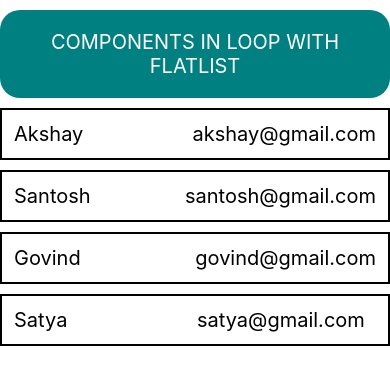
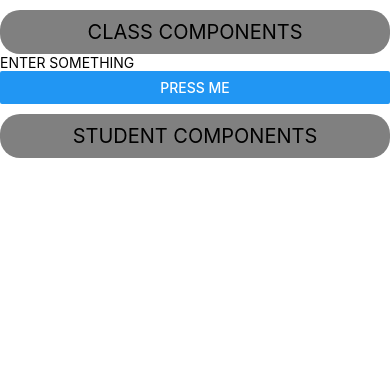
Before and after one commit to Mritunjay0001/React-Native, a React Native app: screen / in a window 390 px wide. Shown: the top 384 px of the page. Built offline with nearby package versions, Linux system fonts and the light colour scheme.

Commit message:
class components

```diff
--- a/App.js
+++ b/App.js
@@ -1,9 +1,10 @@
 
-import React, { useState } from 'react';
+import React, { useState,Component } from 'react';
 
 // import type {PropsWithChildren} from 'react';
-import {Button,Text,View,StyleSheet, TextInput, FlatList} from 'react-native';
+import {Button,Text,View,StyleSheet, TextInput, FlatList, SectionList} from 'react-native';
 import MyData from './components/MyData';
+import Student from './components/Student';
 
 
 // const name= "akshay";
@@ -15,225 +16,271 @@ import MyData from './components/MyData';
 // }
 
 
-function App() {
-  // const [name,setName]=useState("Akshay Chauhan")
-  // const [name,setName]=useState("")
-  // const [email,setEmail]=useState("")
-  // const [password,setPassword]=useState("")
-  // const [display, setDisplay]=useState(false);
+// function App() {
+//   // const [name,setName]=useState("Akshay Chauhan")
+//   // const [name,setName]=useState("")
+//   // const [email,setEmail]=useState("")
+//   // const [password,setPassword]=useState("")
+//   // const [display, setDisplay]=useState(false);
 
-  // const resetData = () =>{
-  //   setDisplay(false);
-  //   setEmail(false);
-  //   setName(false);
-  //   setPassword(false)
-  // }
+//   // const resetData = () =>{
+//   //   setDisplay(false);
+//   //   setEmail(false);
+//   //   setName(false);
+//   //   setPassword(false)
+//   // }
 
-  // function updateIt(){
-  //   setName("rajput")
-  // }
+//   // function updateIt(){
+//   //   setName("rajput")
+//   // }
 
-  const users= [
-    {
-      id:1,
-      name:"Akshay",
-      email:"akshay@gmail.com",
-    },
-    {
-      id:2,
-      name:"Santosh",
-      email:"santosh@gmail.com"
-    },
-    {
-      id:3,
-      name:"Govind",
-      email:"govind@gmail.com"
-    },
-    {
-      id:4,
-      name:"Satya",
-      email:"satya@gmail.com"
-    }
-  ]
+//   // const users= [
+//   //   {
+//   //     id:1,
+//   //     name:"Akshay",
+//   //     email:"akshay@gmail.com",
+//   //   },
+//   //   {
+//   //     id:2,
+//   //     name:"Santosh",
+//   //     email:"santosh@gmail.com"
+//   //   },
+//   //   {
+//   //     id:3,
+//   //     name:"Govind",
+//   //     email:"govind@gmail.com"
+//   //   },
+//   //   {
+//   //     id:4,
+//   //     name:"Satya",
+//   //     email:"satya@gmail.com"
+//   //   }
+//   // ]
 
-  return (
-//     <View>
-//       {/* this is the first thing ---------> */}
+//   // const users= [
+//   //   {
+//   //     id:1,
+//   //     name:"Akshay",
+//   //     emdata:["javascript","php","react","angular"]
+//   //   },
+//   //   {
+//   //     id:2,
+//   //     name:"Santosh",
+//   //     emdata:["C","php","C++","angular"]
+//   //   },
+//   //   {
+//   //     id:3,
+//   //     name:"Govind",
+//   //     edata:["Python","dsa","react","angular"]
+//   //   },
+//   //   {
+//   //     id:4,
+//   //     name:"Satya",
+//   //     data:["Native","php","react","comunication"]
+//   //   }
+//   // ]
+
+//   return (
+// //     <View>
+// //       {/* this is the first thing ---------> */}
 
 
-// {/* <Text style={{fontSize:30}}>akshay</Text>
-// <Text style={{fontSize:30}}>singh</Text>
-// <Text style={{fontSize:30}}>rajput</Text>
-// <Text style={{fontSize:30}}>aurangabad</Text>
-// <Button title='Click '></Button>  */}
+// // {/* <Text style={{fontSize:30}}>akshay</Text>
+// // <Text style={{fontSize:30}}>singh</Text>
+// // <Text style={{fontSize:30}}>rajput</Text>
+// // <Text style={{fontSize:30}}>aurangabad</Text>
+// // <Button title='Click '></Button>  */}
 
-//  {/* we can write html in view component and we can write js inside html------- */}
+// //  {/* we can write html in view component and we can write js inside html------- */}
 
-//  {/* <Text style={{fontSize:30}}>{name}</Text>
-//   <Text style={{fontSize:30}}>{age}</Text>
-//   <Text style={{fontSize:30}}>{email}</Text> */}
+// //  {/* <Text style={{fontSize:30}}>{name}</Text>
+// //   <Text style={{fontSize:30}}>{age}</Text>
+// //   <Text style={{fontSize:30}}>{email}</Text> */}
 
 
 
-//    {/* THIS IS HOW WE CAN USE MULTIPLE COMPONENTS  */}
+// //    {/* THIS IS HOW WE CAN USE MULTIPLE COMPONENTS  */}
 
-//    {/* <Text style={{fontSize:30}}>Components</Text>
-//    <Some/>
-//    <MyData/> */}
+// //    {/* <Text style={{fontSize:30}}>Components</Text>
+// //    <Some/>
+// //    <MyData/> */}
 
 
 
 
 
-//   </View>
+// //   </View>
 
-<View>
-   {/* ------WE ARE GOING TO ADD BUTTON AND ALL------- */}
+// <View>
+//    {/* ------WE ARE GOING TO ADD BUTTON AND ALL------- */}
 
-   {/* <Text style={{fontSize:30}}>Button and OnPress</Text>
-   <Button title='Press Me' onPress={pressCheck} color={'black'}></Button> */}
+//    {/* <Text style={{fontSize:30}}>Button and OnPress</Text>
+//    <Button title='Press Me' onPress={pressCheck} color={'black'}></Button> */}
 
- {/* ------------USSTATE IN NATIVE AND UPDATE IN ONPRESS---- */}
+//  {/* ------------USSTATE IN NATIVE AND UPDATE IN ONPRESS---- */}
 
- {/* <Text style={{fontSize:30}}>Update The Name</Text>
- <Text style={{fontSize:20}}>{name}</Text> */}
+//  {/* <Text style={{fontSize:30}}>Update The Name</Text>
+//  <Text style={{fontSize:20}}>{name}</Text> */}
 
- {/* -------this is how we can set name and update name with parameter--- */}
- {/* <Button title='press' onPress={()=>setName("Sonu")}></Button> */}
+//  {/* -------this is how we can set name and update name with parameter--- */}
+//  {/* <Button title='press' onPress={()=>setName("Sonu")}></Button> */}
 
- {/* -----------this is how wer can update date with function call---- */}
-{/* <Button title='press' onPress={updateIt}></Button> */}
+//  {/* -----------this is how wer can update date with function call---- */}
+// {/* <Button title='press' onPress={updateIt}></Button> */}
 
 
- {/* -------------PROPS and update IN NATIVE------ */}
+//  {/* -------------PROPS and update IN NATIVE------ */}
 
- {/* <Text style={{fontSize:30}}>Props In Native</Text>
- <Button title='update' onPress={()=>setName("sonu rajput")}></Button>
- <PropsData name={name}/> */}
+//  {/* <Text style={{fontSize:30}}>Props In Native</Text>
+//  <Button title='update' onPress={()=>setName("sonu rajput")}></Button>
+//  <PropsData name={name}/> */}
 
-  {/* -----------STYLING IN NATIVE------- */}
-               {/* Inline style */}
-  {/* <Text style={{fontSize:30, color:"red",marginTop:10, backgroundColor:"teal",padding:20,borderRadius:20, textAlign: 'center'}}>Styling In Native</Text> */}
+//   {/* -----------STYLING IN NATIVE------- */}
+//                {/* Inline style */}
+//   {/* <Text style={{fontSize:30, color:"red",marginTop:10, backgroundColor:"teal",padding:20,borderRadius:20, textAlign: 'center'}}>Styling In Native</Text> */}
 
-                 {/* Class components styling  */}
-    {/* <Text style={styles.textBox}>Wow </Text>        */}
+//                  {/* Class components styling  */}
+//     {/* <Text style={styles.textBox}>Wow </Text>        */}
 
 
 
-    {/* -------GET THE INPUT VALUE | HANDLING THE TEXT-------- */}
-    {/* <Text style={{fontSize:30, color:"white",marginTop:10, backgroundColor:"teal",padding:20,borderRadius:20, textAlign: 'center'}}>Get text input value</Text>
+//     {/* -------GET THE INPUT VALUE | HANDLING THE TEXT-------- */}
+//     {/* <Text style={{fontSize:30, color:"white",marginTop:10, backgroundColor:"teal",padding:20,borderRadius:20, textAlign: 'center'}}>Get text input value</Text>
 
-    <Text style={{fontSize:30, color:"red",marginTop:10, backgroundColor:"black",padding:20,borderRadius:20, textAlign: 'center'}}>Your Name IS : {name} </Text>
+//     <Text style={{fontSize:30, color:"red",marginTop:10, backgroundColor:"black",padding:20,borderRadius:20, textAlign: 'center'}}>Your Name IS : {name} </Text>
 
-    <TextInput
-    style={{fontSize:16, color:"blue", borderWidth:2,marginTop:10,}}
-    placeholder='Enter Your Input'
-    value={name}
-    onChangeText={(text)=>setName(text)}
-    />
-    <Button title='CLEAR NAME' onPress={()=>setName('')}/>
-                   */}
+//     <TextInput
+//     style={{fontSize:16, color:"blue", borderWidth:2,marginTop:10,}}
+//     placeholder='Enter Your Input'
+//     value={name}
+//     onChangeText={(text)=>setName(text)}
+//     />
+//     <Button title='CLEAR NAME' onPress={()=>setName('')}/>
+//                    */}
 
 
-            {/* ----------FORM IN NATIVE--------        */}
+//             {/* ----------FORM IN NATIVE--------        */}
 
-    {/* <Text style={{fontSize:30, color:"white",marginTop:10, backgroundColor:"teal",padding:20,borderRadius:20, textAlign: 'center'}}>Simple Form</Text>
-    <TextInput
-    placeholder='Enter user Name'
-    style={styles.textInput }
-    onChangeText={(text)=>setName(text)}
-    value={name}
-    />
+//     {/* <Text style={{fontSize:30, color:"white",marginTop:10, backgroundColor:"teal",padding:20,borderRadius:20, textAlign: 'center'}}>Simple Form</Text>
+//     <TextInput
+//     placeholder='Enter user Name'
+//     style={styles.textInput }
+//     onChangeText={(text)=>setName(text)}
+//     value={name}
+//     />
 
-<TextInput
-    placeholder='Enter user Email'
-    style={styles.textInput }
-    onChangeText={(text)=>setEmail(text)}
-    value={email}
-    />
+// <TextInput
+//     placeholder='Enter user Email'
+//     style={styles.textInput }
+//     onChangeText={(text)=>setEmail(text)}
+//     value={email}
+//     />
 
-<TextInput
-    placeholder='Enter user Password'
-    style={styles.textInput }
-    onChangeText={(text)=>setPassword(text)}
-    secureTextEntry={true}
-    value={password}
-    />
-   <View style={{marginTop:10,marginBottom:10}}>
-   <Button color={"green"} title='Print detail' onPress={()=>setDisplay(true)} />
-   </View>
-   <Button color={"red"} title='clear detail'  onPress={()=>setDisplay(resetData)} />
+// <TextInput
+//     placeholder='Enter user Password'
+//     style={styles.textInput }
+//     onChangeText={(text)=>setPassword(text)}
+//     secureTextEntry={true}
+//     value={password}
+//     />
+//    <View style={{marginTop:10,marginBottom:10}}>
+//    <Button color={"green"} title='Print detail' onPress={()=>setDisplay(true)} />
+//    </View>
+//    <Button color={"red"} title='clear detail'  onPress={()=>setDisplay(resetData)} />
 
-   <View>
-    {
-      display ?
-      <View>
-        <Text style={{fontSize:20}}>User Name Is : {name}</Text>
-        <Text style={{fontSize:20}}>User Email Is : {email}</Text>
-        <Text style={{fontSize:20}}>User Password Is : {password}</Text>
-      </View>:null
-    }
-   </View> */}
+//    <View>
+//     {
+//       display ?
+//       <View>
+//         <Text style={{fontSize:20}}>User Name Is : {name}</Text>
+//         <Text style={{fontSize:20}}>User Email Is : {email}</Text>
+//         <Text style={{fontSize:20}}>User Password Is : {password}</Text>
+//       </View>:null
+//     }
+//    </View> */}
 
 
-      {/* ---------------MAKING LIST IN NATIVE-------- */}
+//       {/* ---------------MAKING LIST IN NATIVE-------- */}
 
-      {/* <Text style={{fontSize:20, color:"white",marginTop:10, backgroundColor:"teal",padding:20,borderRadius:20, textAlign: 'center'}}>LIST WITH FLAT LIST COMPONENTS</Text>
-      <FlatList
-      data={users}
-      renderItem={({item})=> <Text>{item.name}</Text>}
-      /> */}
+//       {/* <Text style={{fontSize:20, color:"white",marginTop:10, backgroundColor:"teal",padding:20,borderRadius:20, textAlign: 'center'}}>LIST WITH FLAT LIST COMPONENTS</Text>
+//       <FlatList
+//       data={users}
+//       renderItem={({item})=> <Text>{item.name}</Text>}
+//       /> */}
 
 
-       {/* ---------HOW TO MAKE GRID---- */}
-       {/* <Text style={{fontSize:20, color:"white",marginTop:10, backgroundColor:"teal",padding:20,borderRadius:20, textAlign: 'center'}}>GRID WITH DYNAMIC DATA</Text> */}
+//        {/* ---------HOW TO MAKE GRID---- */}
+//        {/* <Text style={{fontSize:20, color:"white",marginTop:10, backgroundColor:"teal",padding:20,borderRadius:20, textAlign: 'center'}}>GRID WITH DYNAMIC DATA</Text> */}
 
-       {/* <View style={{flex:1,flexDirection:"row",flexWrap:"wrap"}}>
-        <Text style={styles.item}>AKSHAY</Text>
-        <Text style={styles.item}>AKSHAY</Text>
-        <Text style={styles.item}>AKSHAY</Text>
-        <Text style={styles.item}>AKSHAY</Text>
-       </View> */}
+//        {/* <View style={{flex:1,flexDirection:"row",flexWrap:"wrap"}}>
+//         <Text style={styles.item}>AKSHAY</Text>
+//         <Text style={styles.item}>AKSHAY</Text>
+//         <Text style={styles.item}>AKSHAY</Text>
+//         <Text style={styles.item}>AKSHAY</Text>
+//        </View> */}
 
 
-         {/* --------COMPONENTS IN LOOP WITH FLATLIST------  */}
+//          {/* --------COMPONENTS IN LOOP WITH FLATLIST------  */}
 
-         <Text style={{fontSize:20, color:"white",marginTop:10, backgroundColor:"teal",padding:20,borderRadius:20, textAlign: 'center'}}>COMPONENTS IN LOOP WITH FLATLIST</Text>
-         <FlatList
-         data={users}
-         renderItem={({item})=><UserData item={item}/>}
+//          {/* <Text style={{fontSize:20, color:"white",marginTop:10, backgroundColor:"teal",padding:20,borderRadius:20, textAlign: 'center'}}>COMPONENTS IN LOOP WITH FLATLIST</Text>
+//          <FlatList
+//          data={users}
+//          renderItem={({item})=><UserData item={item}/>}
+//          /> */}
 
-         />
-</View>
 
-  );
+
+
+// </View>
+
+//   );
+// }
+
+
+// ------------CLASS COMPONENTS IN NATIVE--------
+
+class App extends Component{
+  fruit =()=>{
+    console.warn("Please eat")
+  }
+  render(){
+    return (
+      <View>
+        <Text style={{fontSize:20,color:"black",textAlign:"center",backgroundColor:"grey",marginTop:10,padding:10,borderRadius:20}}>CLASS COMPONENTS</Text>
+        <TextInput placeholder='ENTER SOMETHING' />
+        <Button title='PRESS ME' onPress={this.fruit}></Button>
+        <Student />
+      </View>
+    )
+  }
 }
 
-const UserData=(props)=>{
-const item=props.item;
-  return (
-    <View style={styles.box}>
-    <Text style={styles.item}>{item.name}</Text>
-    <Text style={styles.item}>{item.email}</Text>
 
-  </View>
-  )
-}
+// const UserData=(props)=>{
+// const item=props.item;
+//   return (
+//     <View style={styles.box}>
+//     <Text style={styles.item}>{item.name}</Text>
+//     <Text style={styles.item}>{item.email}</Text>
 
-const styles = StyleSheet.create({
-  item:{
-    fontSize:20,
-    color:"black",
-    flex:1,
-    margin:2
-  },
-  box:{
-flexDirection:"row",
-borderWidth:2,
-marginTop:10,
-padding:10
-  }
-})
+//   </View>
+//   )
+// }
+
+// const styles = StyleSheet.create({
+//   item:{
+//     fontSize:20,
+//     color:"black",
+//     flex:1,
+//     margin:2
+//   },
+//   box:{
+// flexDirection:"row",
+// borderWidth:2,
+// marginTop:10,
+// padding:10
+//   }
+// })
 
 
 // const styles = StyleSheet.create({
--- /dev/null
+++ b/components/Student.js
@@ -0,0 +1,15 @@
+import React, { useState,Component } from 'react';
+import {Button,Text,View,StyleSheet, TextInput, FlatList, SectionList} from 'react-native';
+
+class Student extends Component{
+    render(){
+      return (
+        <View>
+          <Text style={{fontSize:20,color:"black",textAlign:"center",backgroundColor:"grey",marginTop:10,padding:10,borderRadius:20}}>STUDENT COMPONENTS</Text>
+
+        </View>
+      )
+    }
+  }
+
+  export default Student;
```
